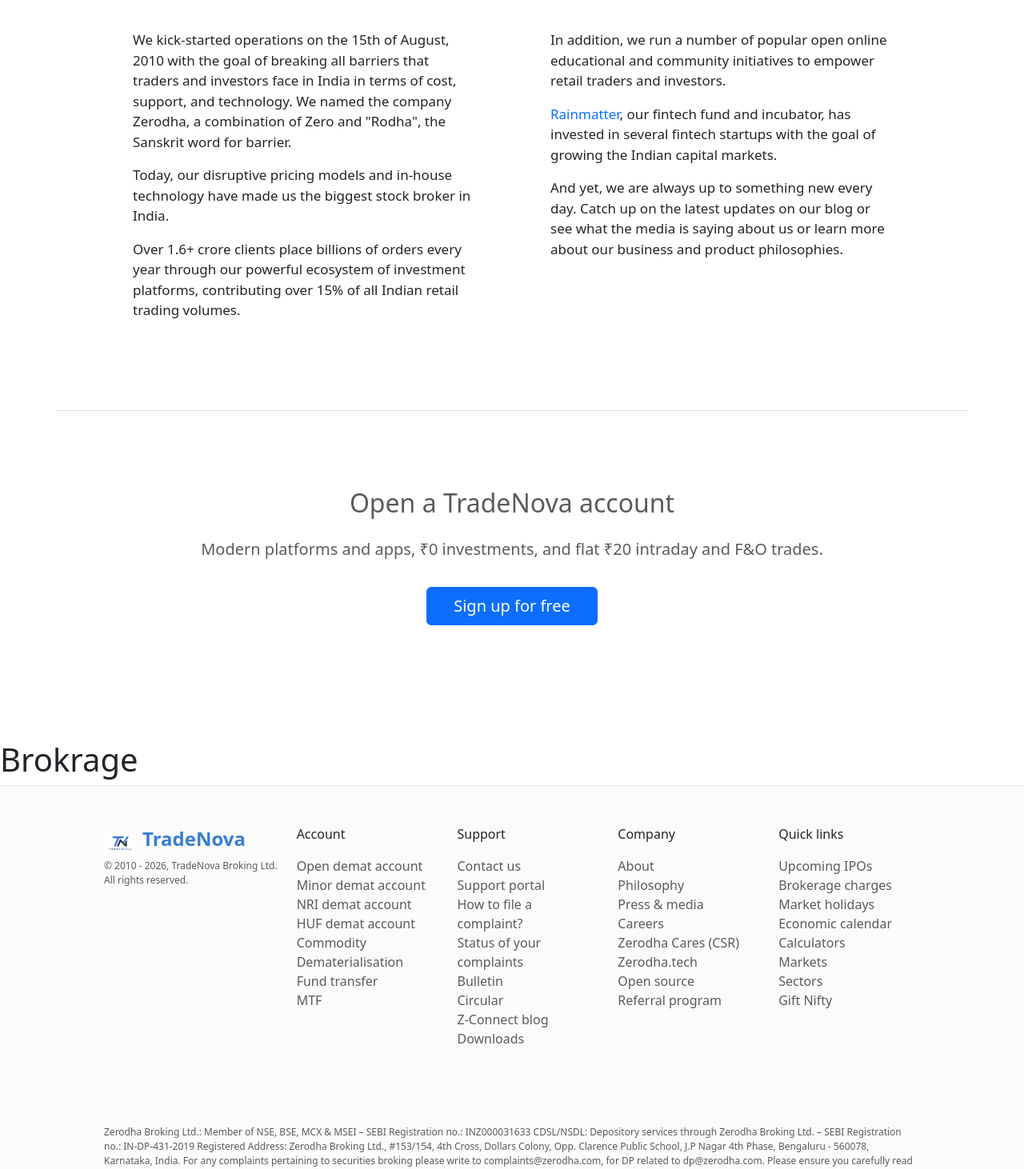
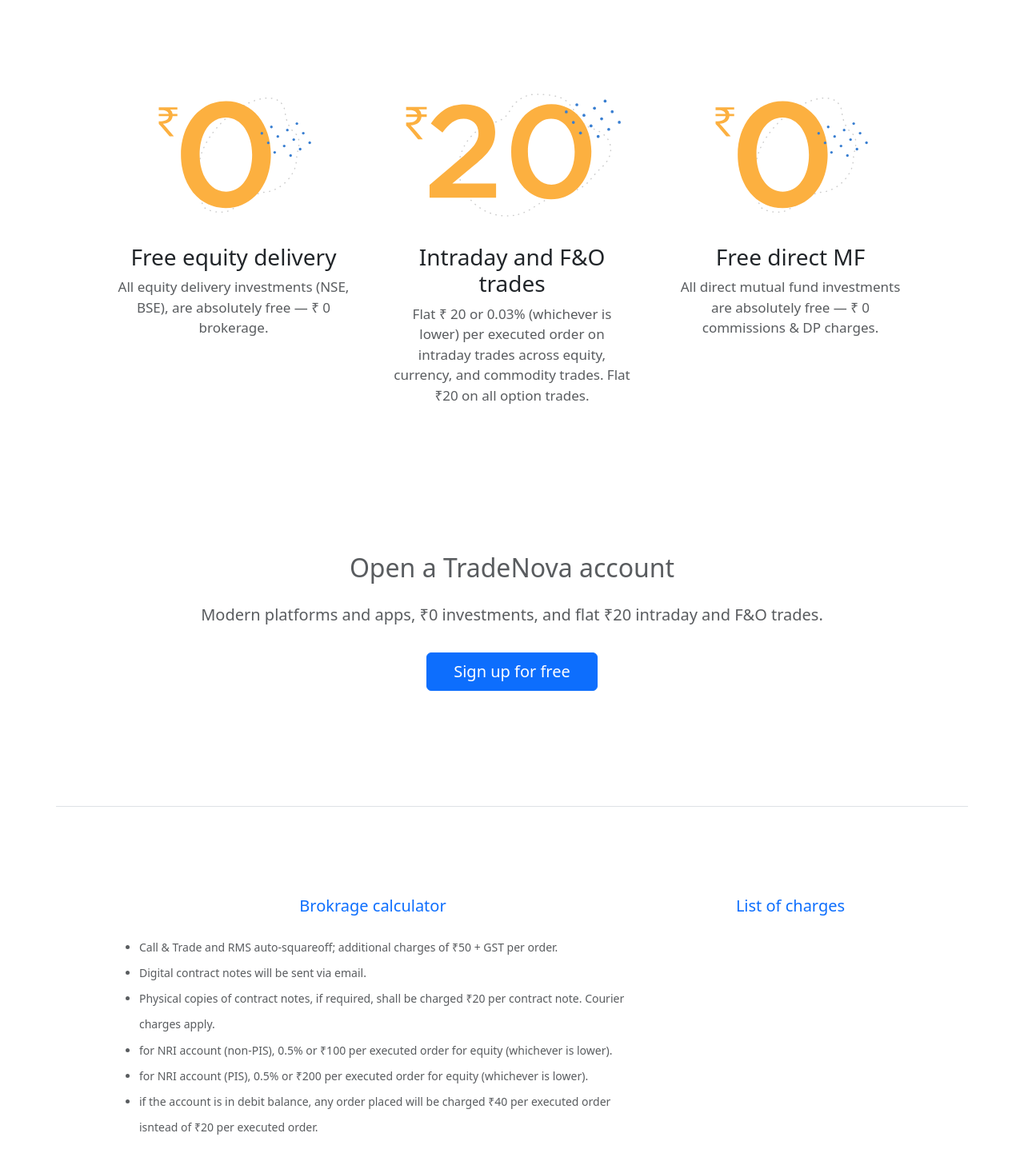
Before and after one commit to vedant-shinde327/TradeNova, a React (Vite) app in the folder frontend/: page /pricing in a window 1280 px wide. Shown: the part 300-1762 px from the top of the page at 80% size. Built offline with nearby package versions, Linux system fonts and the light colour scheme.

Commit message:
pricing page completed

```diff
--- a/frontend/src/landing_page/pricing/Brokrage.jsx
+++ b/frontend/src/landing_page/pricing/Brokrage.jsx
@@ -1,7 +1,47 @@
 function Brokrage() {
-    return (
-        <h1>Brokrage</h1>
-     );
+  return (
+    <div className="container">
+      <div className="row p-5 text-center border-top">
+        <div className="col-8  p-4 mt-4">
+          <a href="" style={{ textDecoration: "none" }}>
+            <h3 className="fs-5 p-3">Brokrage calculator</h3>
+          </a>
+          <ul
+            className="text-muted"
+            style={{ lineHeight: "2.3", textAlign: "left", fontSize:"14px" }}
+          >
+            <li>
+              Call & Trade and RMS auto-squareoff; additional charges of ₹50 +
+              GST per order.
+            </li>
+            <li>Digital contract notes will be sent via email.</li>
+            <li>
+              Physical copies of contract notes, if required, shall be charged
+              ₹20 per contract note. Courier charges apply.
+            </li>
+            <li>
+              for NRI account (non-PIS), 0.5% or ₹100 per executed order for
+              equity (whichever is lower).
+            </li>
+            <li>
+              for NRI account (PIS), 0.5% or ₹200 per executed order for equity
+              (whichever is lower).
+            </li>
+            <li>
+              if the account is in debit balance, any order placed will be
+              charged ₹40 per executed order isntead of ₹20 per executed order.
+            </li>
+          </ul>
+        </div>
+
+        <div className="col-4 p-4 mt-4">
+          <a href="" style={{ textDecoration: "none" }}>
+            <h3 className="fs-5 p-3">List of charges</h3>
+          </a>
+        </div>
+      </div>
+    </div>
+  );
 }
 
 export default Brokrage;
--- a/frontend/src/landing_page/pricing/Hero.jsx
+++ b/frontend/src/landing_page/pricing/Hero.jsx
@@ -1,50 +1,42 @@
+import zeroImg from "../../assets/images/pricingEquity.svg";
+import TwoZeroImg from "../../assets/images/intradayTrades.svg";
+
 function Hero() {
   return (
     <div className="container">
-        <div className="row p-5  border-bottom fs-6 ">
+      <div className="row p-5 fs-6 ">
         <h1 className="fs-2 text-center pt-4 mt-3">Charges</h1>
-          <p className="text-center text-muted pt-2 mb-5 fs-5">
+        <p className="text-center text-muted pt-2 fs-4">
           List of all charges and taxes
         </p>
-          <div className="col-6 p-5">
-            <p style={{ fontSize: "17px" }}>
-              We kick-started operations on the 15th of August, 2010 with the
-              goal of breaking all barriers that traders and investors face in
-              India in terms of cost, support, and technology. We named the
-              company Zerodha, a combination of Zero and "Rodha", the Sanskrit
-              word for barrier.
-            </p>
+      </div>
 
-            <p style={{ fontSize: "17px" }}>
-              Today, our disruptive pricing models and in-house technology have
-              made us the biggest stock broker in India.
-            </p>
-
-            <p style={{ fontSize: "17px" }}>
-              Over 1.6+ crore clients place billions of orders every year
-              through our powerful ecosystem of investment platforms,
-              contributing over 15% of all Indian retail trading volumes.
+      <div className="row p-5 text-center">
+        <div className="col-4  p-4">
+          <img src={zeroImg} />
+          <h3>Free equity delivery</h3>
+          <p className="text-muted" style={{ fontSize: "17px" }}>
+            All equity delivery investments (NSE, BSE), are absolutely free — ₹
+            0 brokerage.
           </p>
         </div>
-          <div className="col-6 p-5">
-            <p style={{ fontSize: "17px" }}>
-              In addition, we run a number of popular open online educational
-              and community initiatives to empower retail traders and investors.
+
+        <div className="col-4 p-4">
+          <img src={TwoZeroImg} />
+          <h3>Intraday and F&O trades</h3>
+          <p className="text-muted" style={{ fontSize: "17px" }}>
+            Flat ₹ 20 or 0.03% (whichever is lower) per executed order on
+            intraday trades across equity, currency, and commodity trades. Flat
+            ₹20 on all option trades.
           </p>
+        </div>
 
-            <p style={{ fontSize: "17px" }}>
-              <a href="" style={{ textDecoration: "none" }}>
-                Rainmatter
-              </a>
-              , our fintech fund and incubator, has invested in several fintech
-              startups with the goal of growing the Indian capital markets.
-            </p>
-
-            <p style={{ fontSize: "17px" }}>
-              And yet, we are always up to something new every day. Catch up on
-              the latest updates on our blog or see what the media is saying
-              about us or learn more about our business and product
-              philosophies.
+        <div className="col-4  p-4">
+          <img src={zeroImg} />
+          <h3>Free direct MF</h3>
+          <p className="text-muted" style={{ fontSize: "17px" }}>
+            All direct mutual fund investments are absolutely free — ₹ 0
+            commissions & DP charges.
           </p>
         </div>
       </div>
```
Lines whose indentation alone changed are shown as unchanged.
